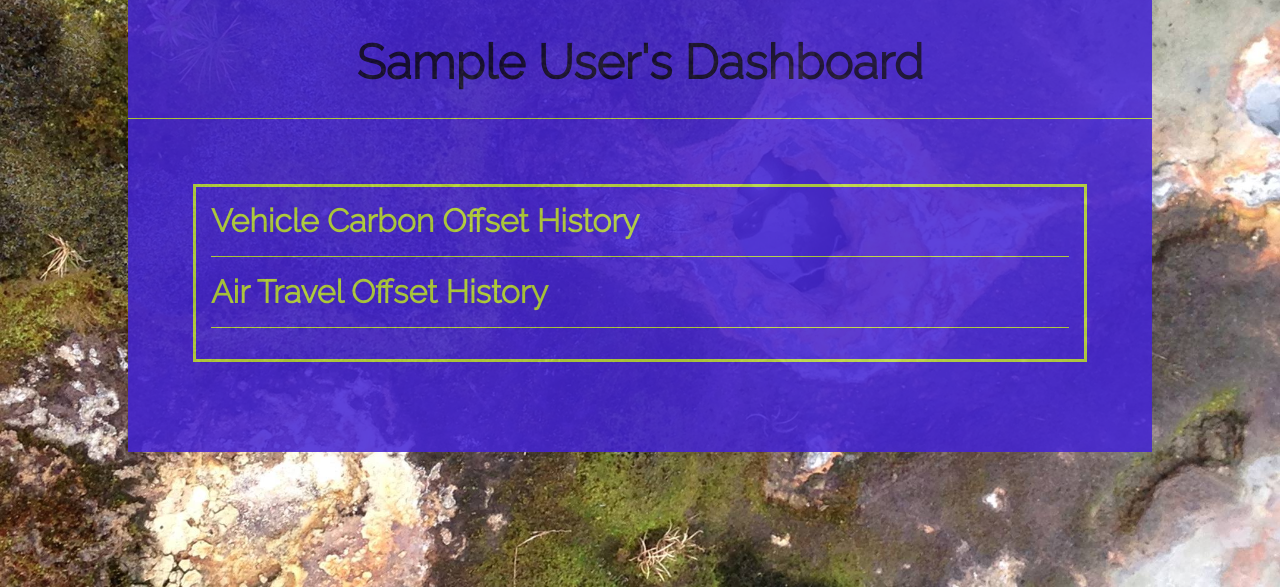
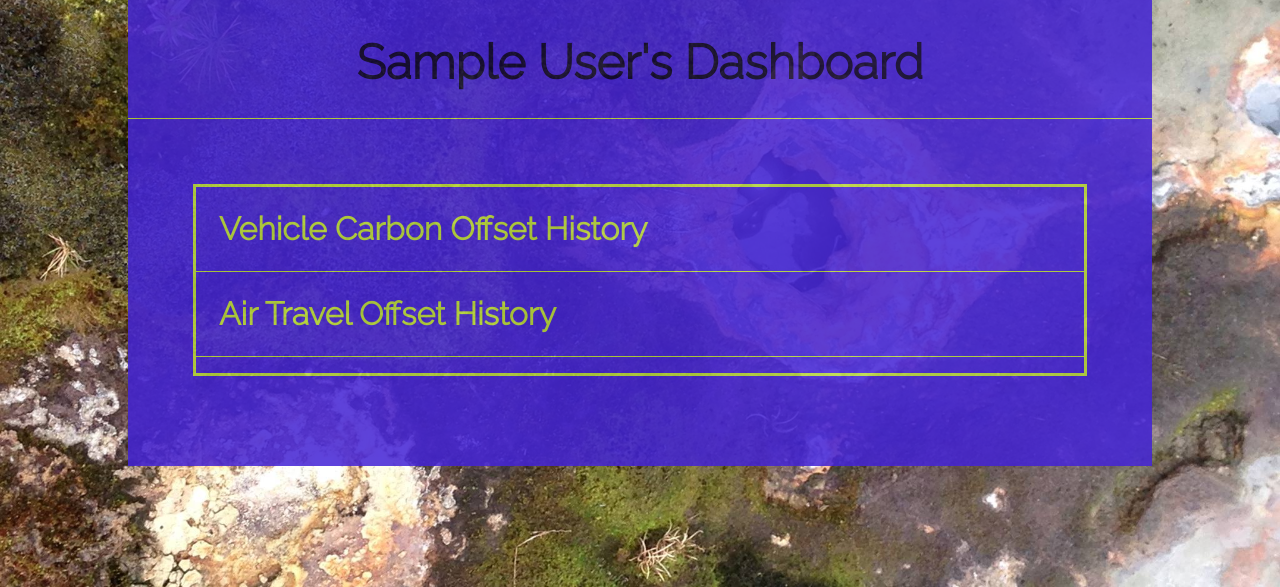
Before and after one commit to kc108/carbon-project, a Flask app: page /home in a window 1280 px wide. Shown: the part 213-800 px from the top of the page. Run offline with Flask 2, Linux system fonts and the light colour scheme; the visitor is signed in with stand-in values (Sample User, id 1); data comes from the database, SQL or seed files in the repository; data that the repository does not hold is empty; some libraries are stand-ins or nearby versions.

Commit message:
corrected styling issue with My Dashboard container

```diff
--- a/static/css/style.css
+++ b/static/css/style.css
@@ -179,11 +179,18 @@ nav.navbar, #navbar-bg-base {
     color: #B8D93F;
     font-weight: bold;
 }
+
+.car-title-dashboard,
+.aeroplane-title-dashboard,
+.dashboard-entry-vehicle-section,
+.dashboard-entry-aeroplane-section {
+    margin: 23px;
+}
+
 .content-dashboard {
     margin: 65px;
     border: solid #B8D93F;
-    padding: 15px;
-}
+   }
 
 .dashboard-title {
     color: #110934;
--- a/templates/home.html
+++ b/templates/home.html
@@ -8,6 +8,7 @@
         <h2 class="car-title-dashboard">Vehicle Carbon Offset History</h2>
         <hr class="dashboard-line-break car-break-line">
         {% for query in ground_queries %}
+        <div class="dashboard-entry-vehicle-section">
             <a class="car-dashboard" href="{{ url_for('show_ground_query', query_id=query['id']) }}">
                 <h4 class="car-dashboard">{{ query.city }}: {{query.mpg}} MPG for {{query.miles}} miles</h4>
                 <div class="car-dashboard">{{ query.created }}</div>
@@ -17,7 +18,7 @@
             <a href="{{ url_for('delete_ground_query', id=query.id) }}">
                 <button class="badge badge-warning" id="dash-btn2">Delete</button>
             </a>
-
+        </div>
             <hr class="dashboard-line-break">
 
     {% endfor %}
@@ -25,6 +26,8 @@
     <h2 class="aeroplane-title-dashboard">Air Travel Offset History</h2>
     <hr class="dashboard-line-break">
     {% for query in air_queries %}
+
+    <div class="dashboard-entry-aeroplane-section">
         <a class="dashboard-aeroplane" href="{{ url_for('show_air_query', query_id=query['id']) }}">
             <h4 class="dashboard-aeroplane">{{ query.list_airports() }}</h4>
             <div class="dashboard-aeroplane">{{ query.created }}</div>
@@ -35,6 +38,7 @@
         <a href="{{ url_for('delete_air_query', id=query.id) }}">
             <button class="badge" id="dash-btn4">Delete</button>
         </a>
+        </div>
             <hr class="dashboard-line-break">
         </a>
 
```
